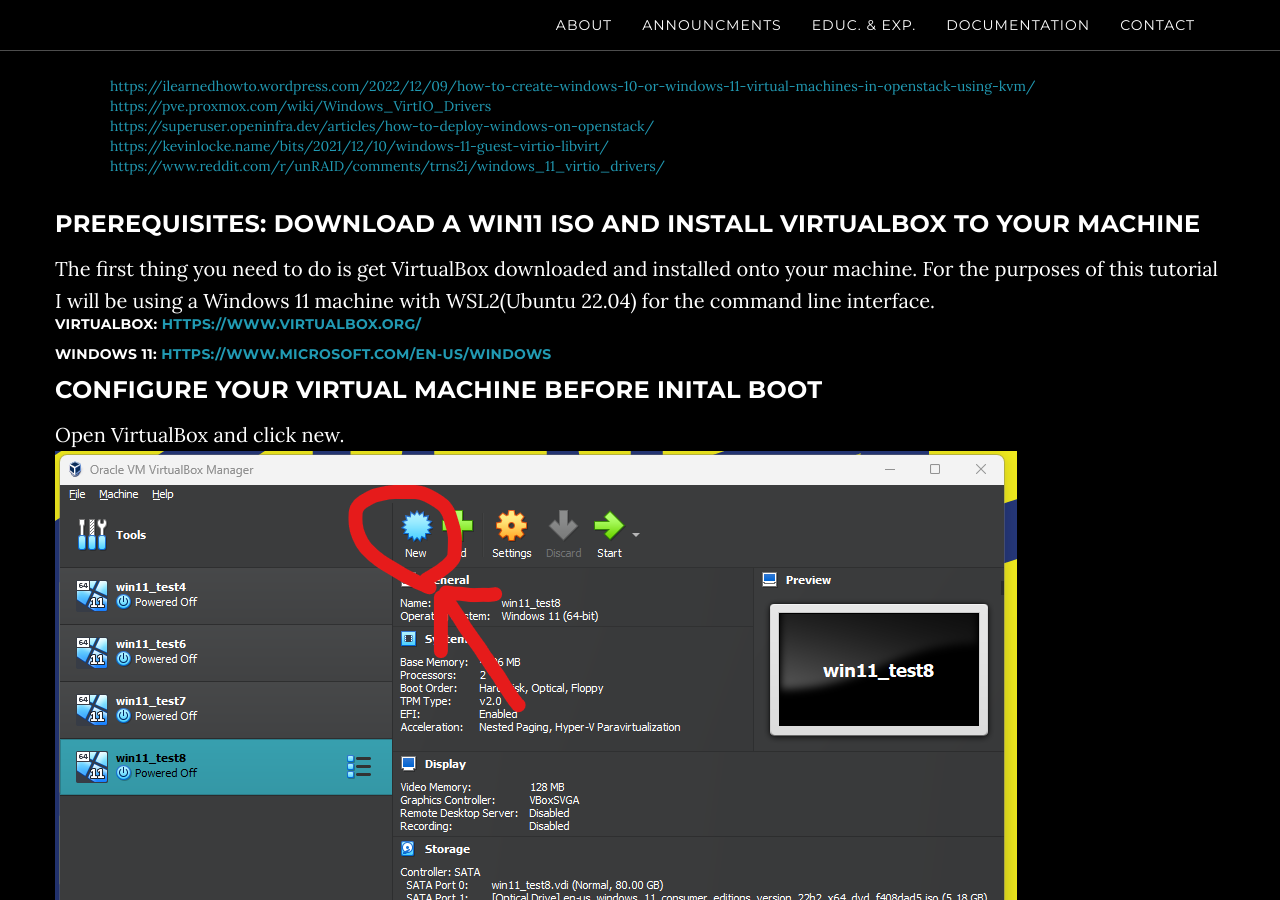
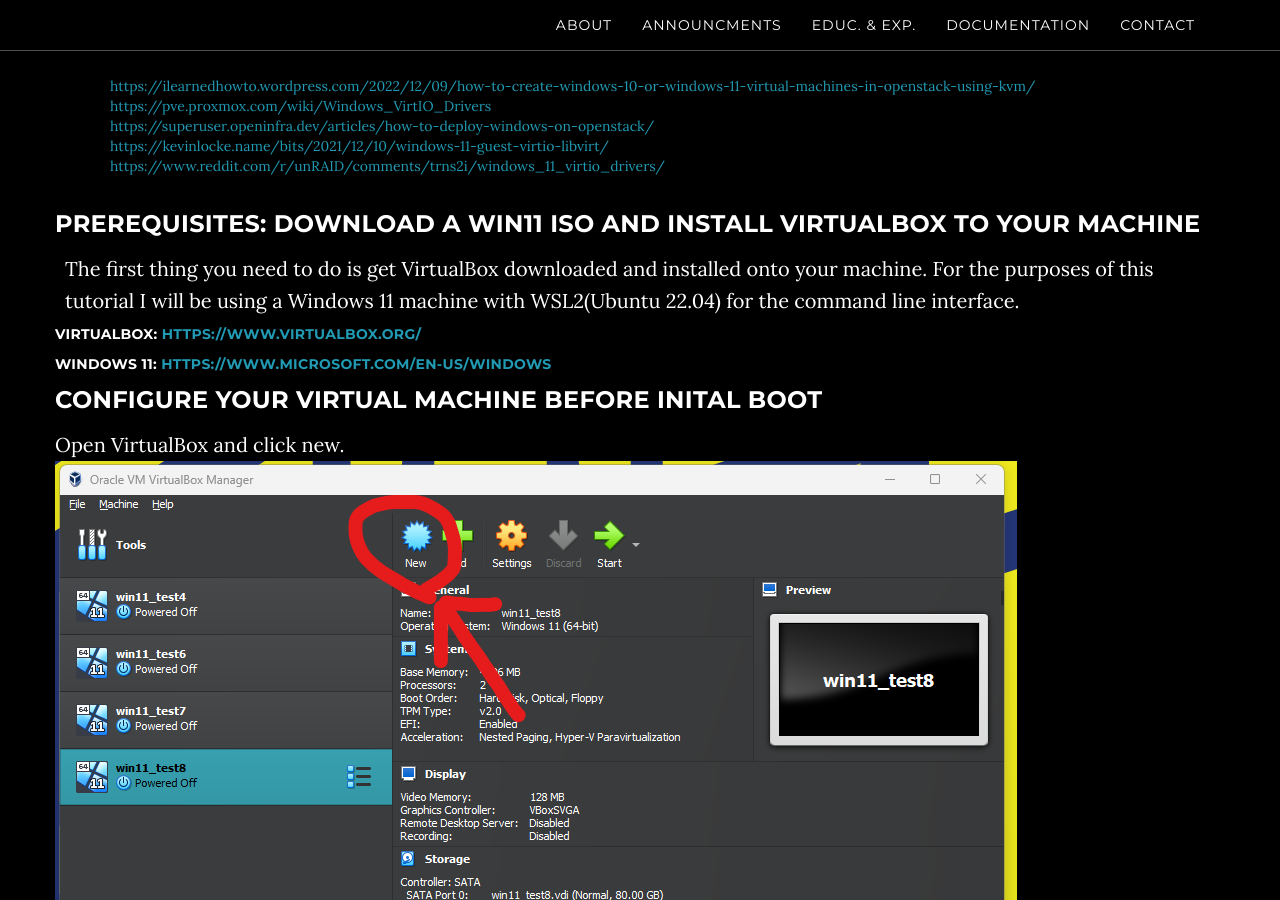
Before and after one commit to LampSteven17/LampSteven17.github.io, a Jekyll site: the page built from win11-openstack-guide.html, in a window 1280 px wide and 900 px high, scrolled down 736 px. Built offline with Jekyll 4.4.1, drawn with Linux system fonts in a browser that asks for light colours.

Commit message:
css changes

```diff
--- a/_includes/windows11OpenstackInstallGuide.html
+++ b/_includes/windows11OpenstackInstallGuide.html
@@ -20,7 +20,7 @@
 
     <div class="row">
         <h3>Prerequisites: Download a Win11 Iso and Install Virtualbox to Your Machine</h3>
-            <p style="margin:0px">The first thing you need to do is get VirtualBox downloaded and installed onto your machine. For the purposes of this tutorial I will be using a Windows 11 machine with WSL2(Ubuntu 22.04) for the command line interface.</p>
+            <p style="margin:10px">The first thing you need to do is get VirtualBox downloaded and installed onto your machine. For the purposes of this tutorial I will be using a Windows 11 machine with WSL2(Ubuntu 22.04) for the command line interface.</p>
 
         <h5>VirtualBox:<a href="https://www.virtualbox.org/" target="_blank" > https://www.virtualbox.org/</a></h5>
 
```
